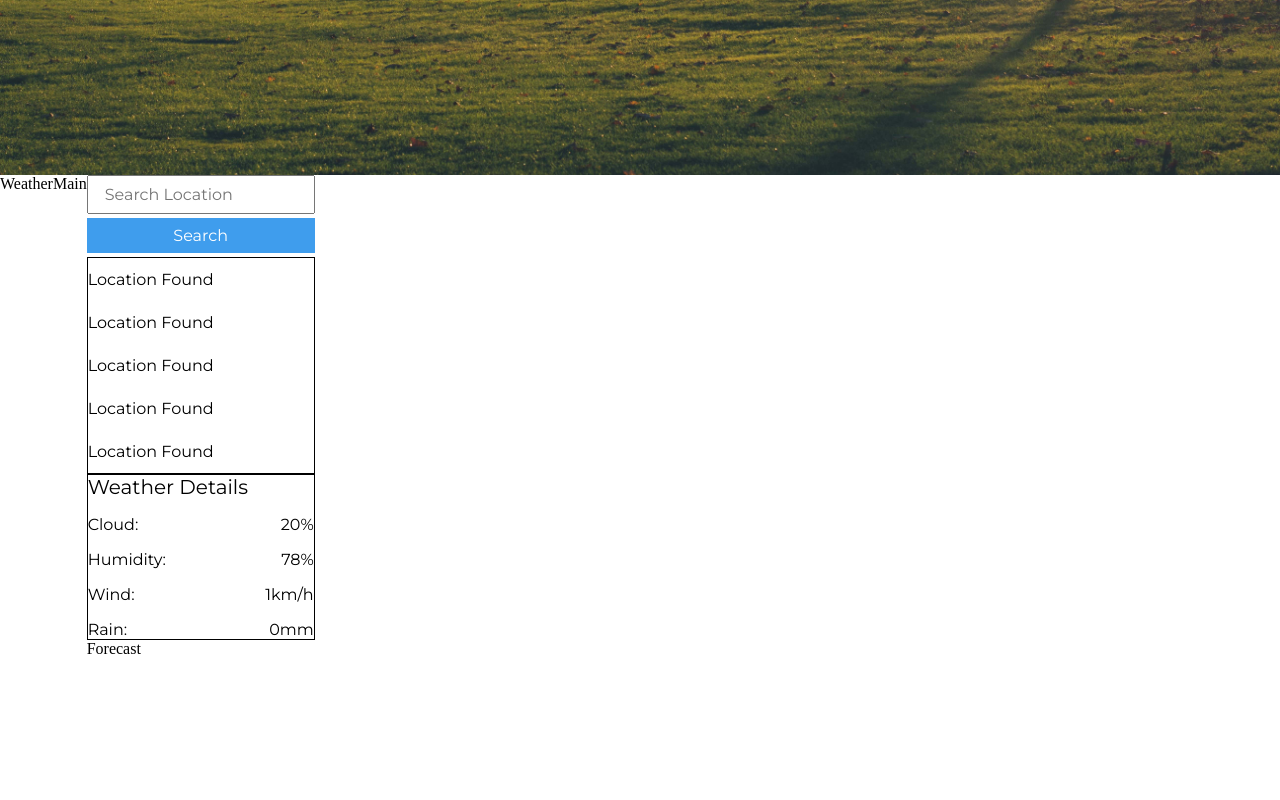
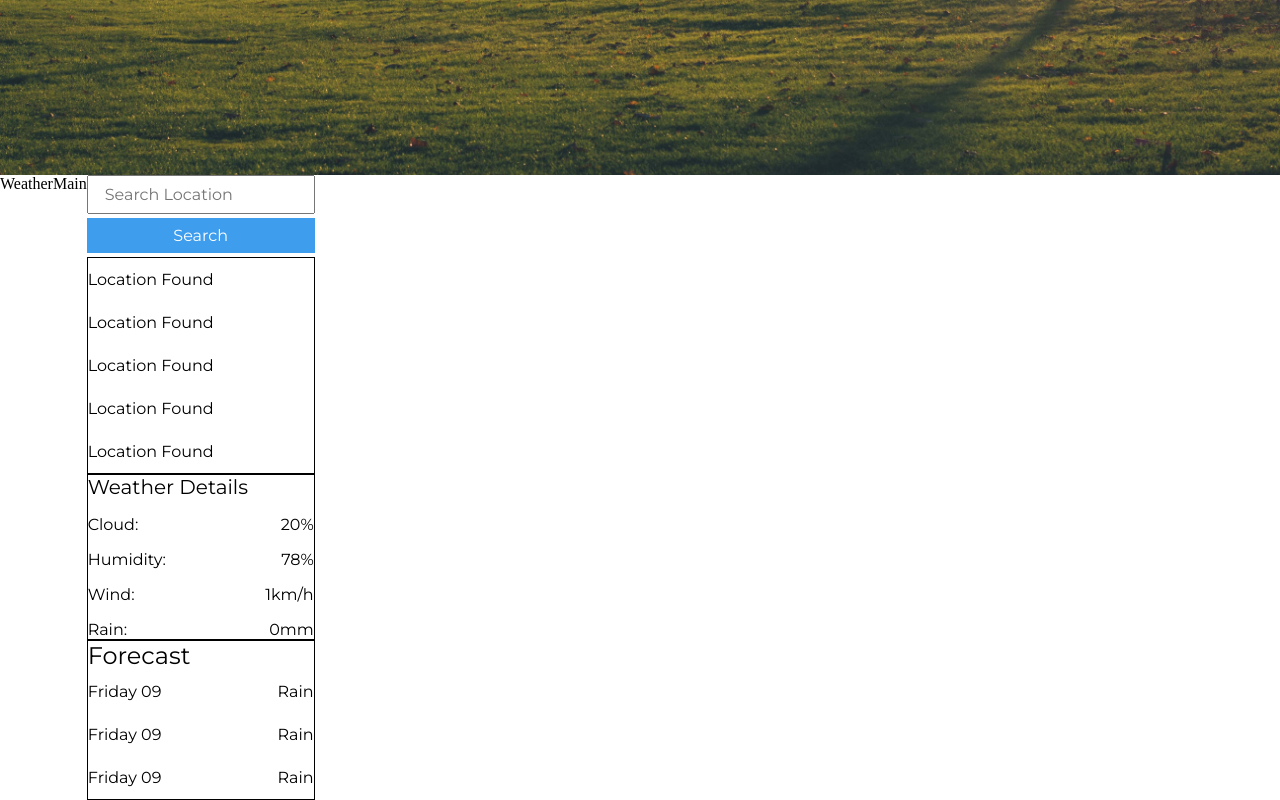
Before and after one commit to yoga1234/weather-project, a React (Create React App) app: page / in a window 1280 px wide. Shown: the part 625-1425 px from the top of the page. Before the commit the page ends 1283 px from the top, so only its background shows below. Built offline with nearby package versions, Linux system fonts and the light colour scheme.

Commit message:
adding basic styles for forecast

```diff
--- a/src/components/forecast/Forecast.css
+++ b/src/components/forecast/Forecast.css
@@ -0,0 +1,20 @@
+.forecast-container {
+  display: flex;
+  flex-direction: column;
+  border: 1px solid #000;
+}
+.forecast-container h3 {
+  font-family: var(--font-main);
+  font-size: 24px;
+  font-weight: 400;
+}
+.forecast-container .forecast-item {
+  display: flex;
+  flex-direction: row;
+  justify-content: space-between;
+  padding-top: 12px;
+  padding-bottom: 12px;
+}
+.forecast-item p {
+  font-family: var(--font-main);
+}
--- a/src/components/forecast/Forecast.js
+++ b/src/components/forecast/Forecast.js
@@ -1,7 +1,26 @@
 import React from "react";
+import "./Forecast.css";
 
 const Forecast = () => {
-  return <div>Forecast</div>;
+  return (
+    <div className="forecast-container">
+      <h3>Forecast</h3>
+      <div>
+        <div className="forecast-item">
+          <p>Friday 09</p>
+          <p>Rain</p>
+        </div>
+        <div className="forecast-item">
+          <p>Friday 09</p>
+          <p>Rain</p>
+        </div>
+        <div className="forecast-item">
+          <p>Friday 09</p>
+          <p>Rain</p>
+        </div>
+      </div>
+    </div>
+  );
 };
 
 export default Forecast;
```
